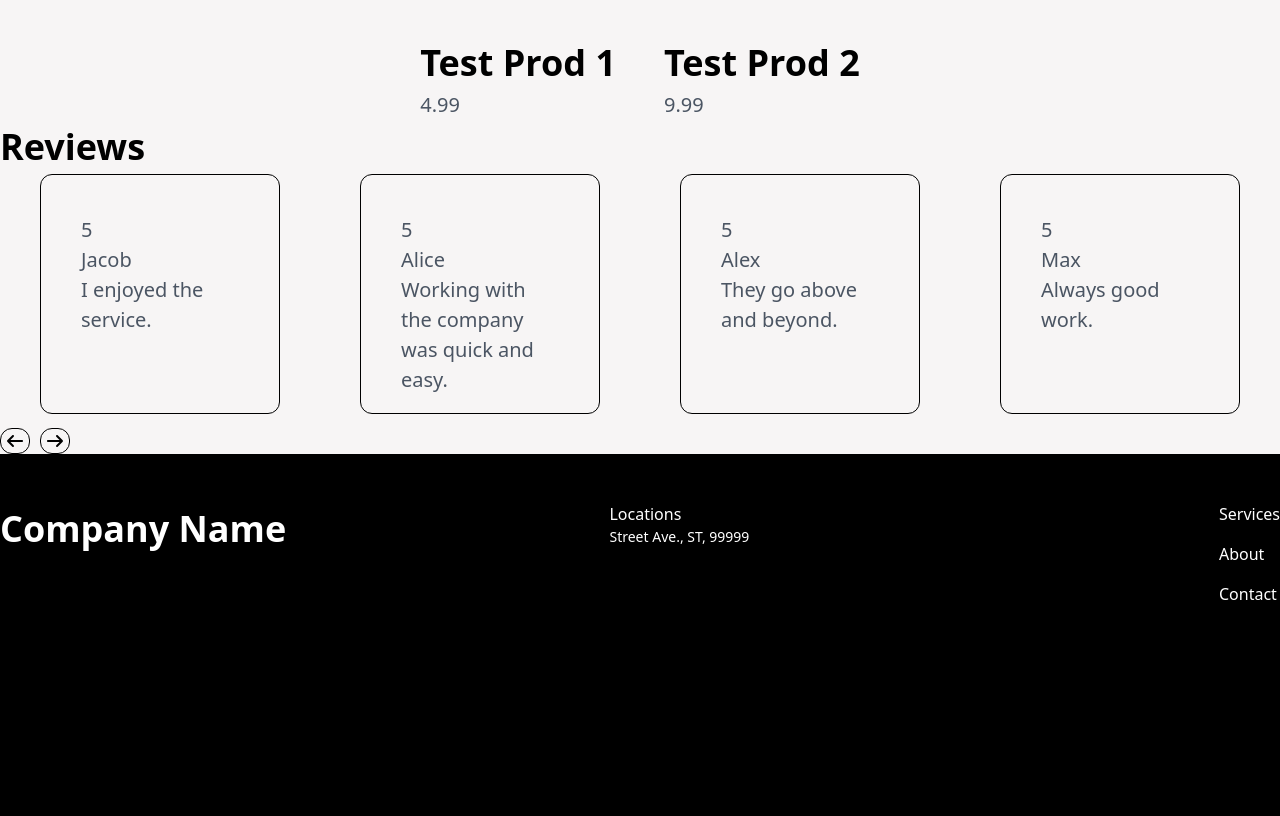
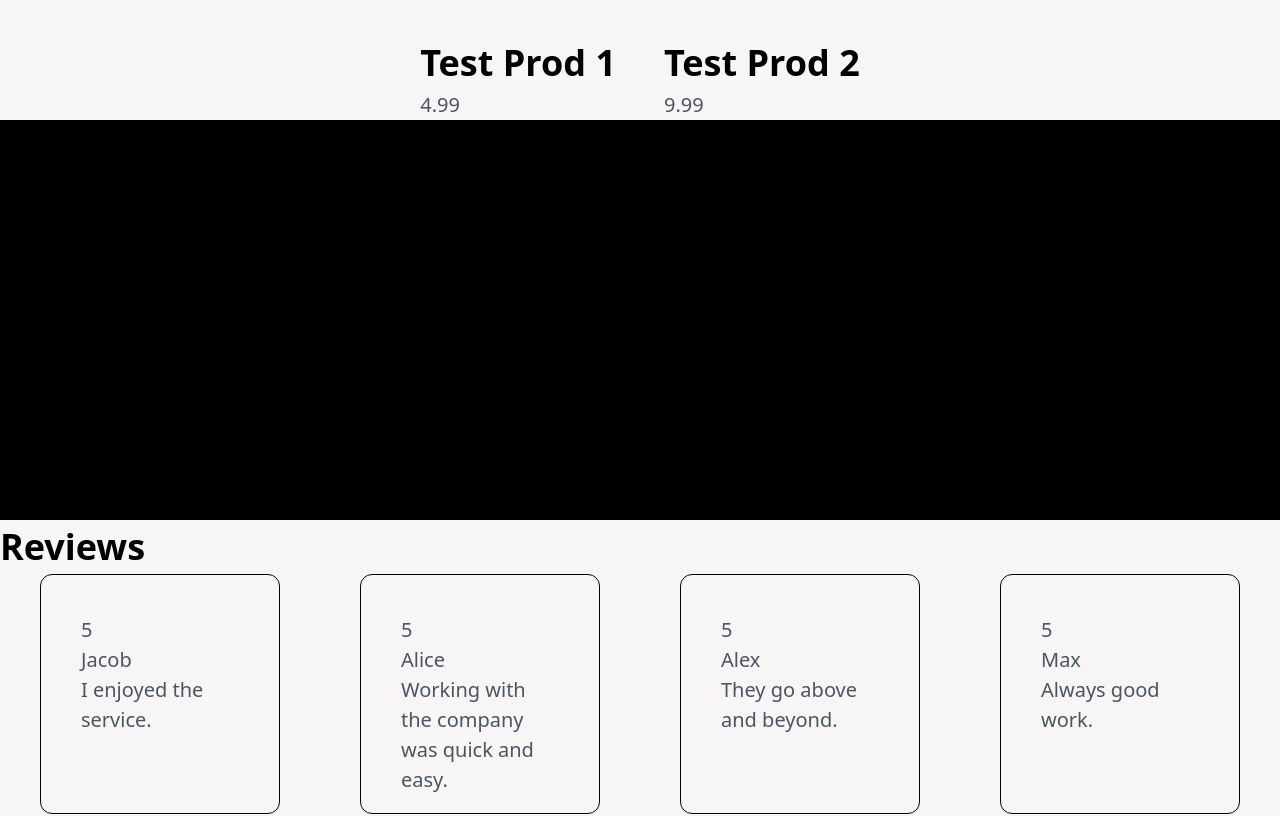
Before and after one commit to abelucsd/small-business-template-frontend, a React (Vite) app in the folder frontend/: page / in a window 1280 px wide. Shown: the part 860-1676 px from the top of the page. Built offline with nearby package versions, Linux system fonts and the light colour scheme.

Commit message:
feat: implement Banner and BannerVideo.

```diff
--- a/frontend/src/pages/Layout.tsx
+++ b/frontend/src/pages/Layout.tsx
@@ -6,7 +6,7 @@ import Footer from '../shared/components/Footer'
 const Layout = () => {
   return (
     <div className=''>
-        <Navbar />
+      <Navbar />
       <Outlet />
       <Footer />
     </div>
--- a/frontend/src/pages/storefront/Storefront.tsx
+++ b/frontend/src/pages/storefront/Storefront.tsx
@@ -1,3 +1,5 @@
+import Banner from './sections/Banner';
+import BannerVideo from './sections/BannerVideo';
 import FeaturedProducts from './sections/FeaturedProducts'
 import Hero from './sections/Hero'
 import Testimonials from './sections/Testimonials'
@@ -8,10 +10,10 @@ const Storefront = () => {
     <div>
       <Hero />
       <FeaturedProducts />
+      <Banner />
       <Testimonials />
-      {/* Banners
-      Mission
-      Testimonials*/}
+      <BannerVideo />
+      {/* Mission */}
     </div>
   );
 };
--- /dev/null
+++ b/frontend/src/pages/storefront/sections/Banner.tsx
@@ -0,0 +1,11 @@
+
+
+const Banner = () => {
+  return (
+    <div className="container mx-auto bg-black h-100">
+
+    </div>
+  );
+};
+
+export default Banner;
--- /dev/null
+++ b/frontend/src/pages/storefront/sections/BannerVideo.tsx
@@ -0,0 +1,10 @@
+
+const BannerVideo = () => {
+    return (
+        <section className="mt-20 mb-20 ml-40 mr-40">
+            <video src={"/videos/banner_bg_video.mp4"} autoPlay loop muted></video>
+        </section>
+    )
+}
+
+export default BannerVideo
```
Also changed, not shown: 1 other file (tests, documents, lock files or other folders).
